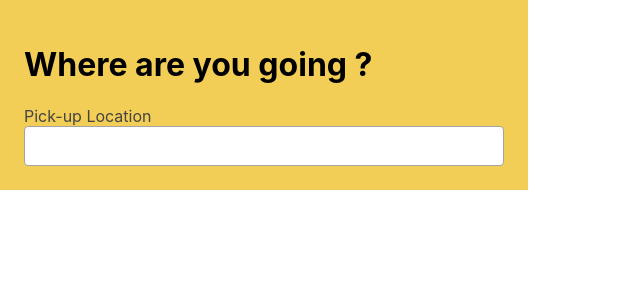
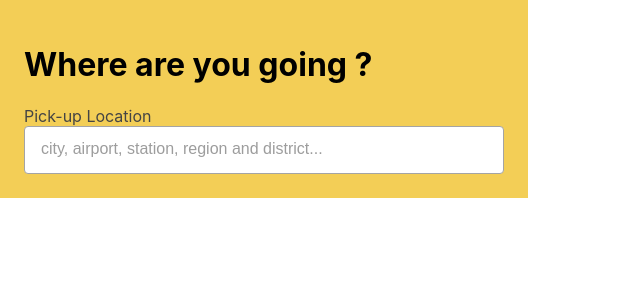
Before and after one commit to libbygrace/bookingGo, a React (Create React App) app: page /search in a window 1280 px wide. Shown: the top 300 px of the page, without its empty margins (0-640 px from the left). Built offline with nearby package versions, Linux system fonts and the light colour scheme.

Commit message:
Added In The Placeholder And Styled Accordingly

```diff
--- a/src/App.css
+++ b/src/App.css
@@ -41,7 +41,7 @@
 .dropdown input {
   border-radius: 4px;
   border: 1px solid #a4a4a4;
-  height: 40px;
+  height: 48px;
   min-width: 49px;
   padding: 8px 16px;
 }
@@ -51,6 +51,11 @@
   outline: 0;
 }
 
+.dropdown input::placeholder {
+  font-size: 16px;
+  color: #9d9d9d;
+}
+
 .textbox {
   width: 100%;
   padding: 10px;
--- a/src/search/search.js
+++ b/src/search/search.js
@@ -7,7 +7,10 @@ class Search extends React.Component {
                 <h1>Where are you going ?</h1>
                 <div className="dropdown">
                     <label htmlFor="pickupLocation" className="pickup">Pick-up Location</label>
-                    <input className="textbox" name="pickupLocation"
+                    <input
+                        className="textbox"
+                        name="pickupLocation"
+                        placeholder="city, airport, station, region and district..."
                     />
                 </div>
             </div>
```
